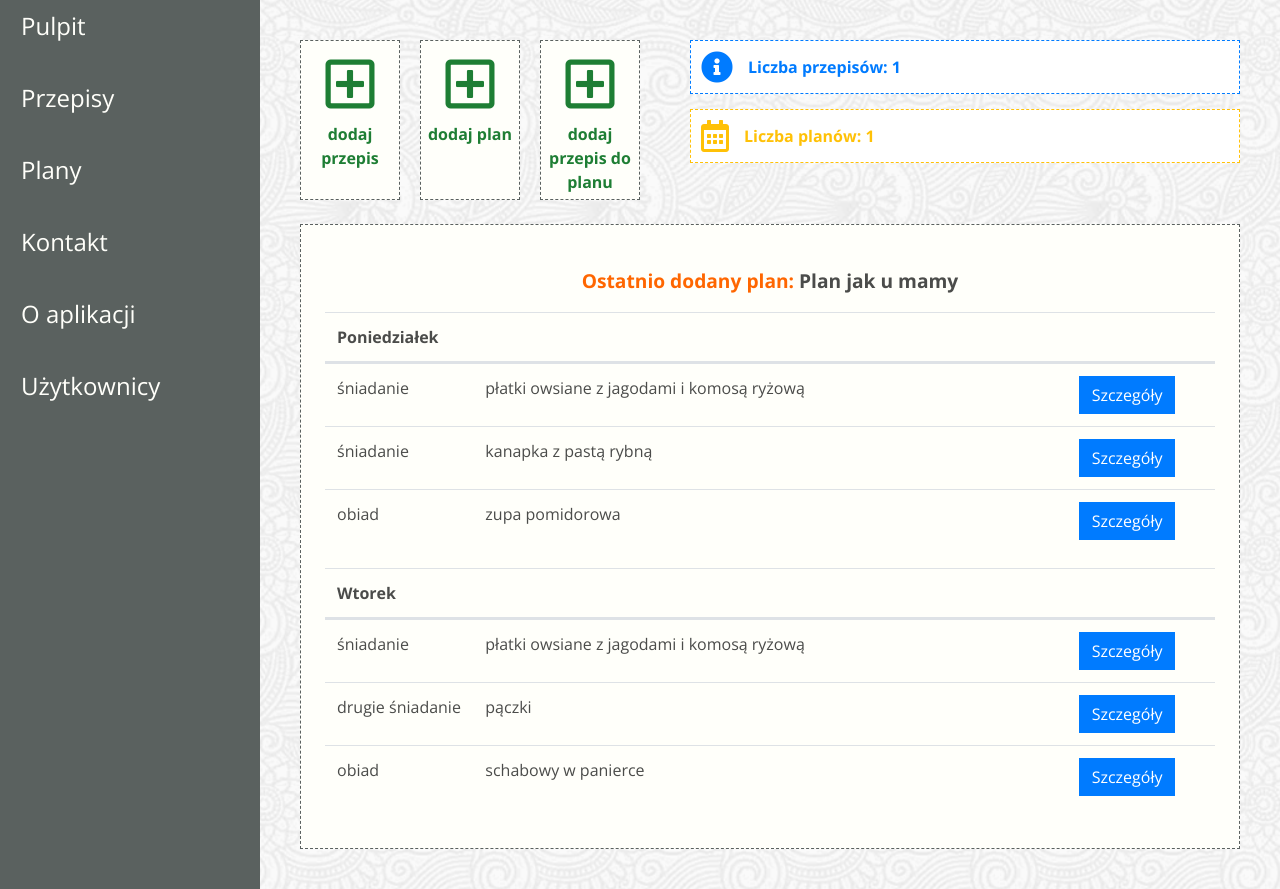
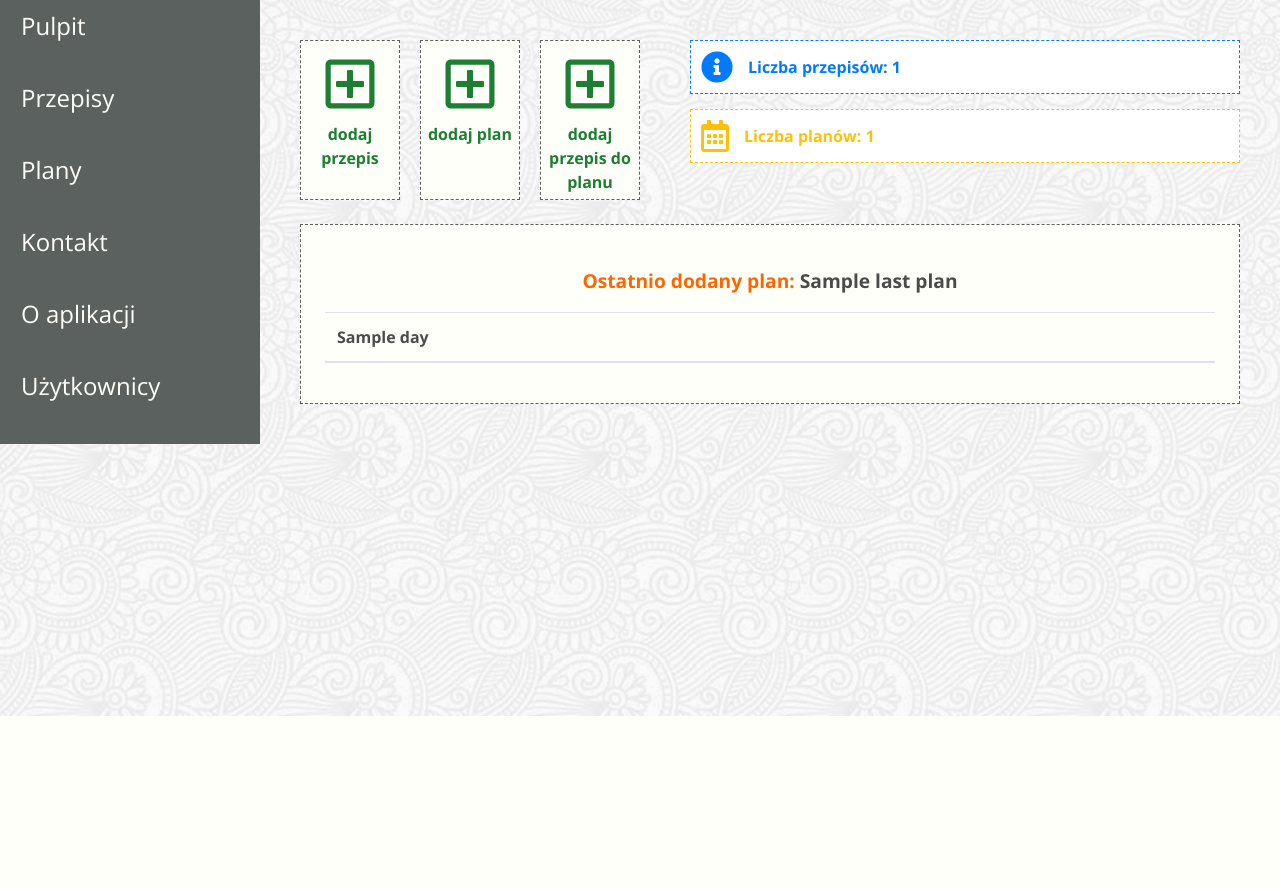
Before and after one commit to Gribek/Food_Plan_App, a Django app: template jedzonko/templates/dashboard.html in a window 1280 px wide. Shown: the part 84-973 px from the top of the page. After the commit the page ends 800 px from the top, so only its background shows below. Run offline with Django 3.2, Linux system fonts and the light colour scheme; the template is opened without the code that fills it: most values are stand-ins (such as "Sample title", 1, 10 or a date in 2020); lists and menus that the app fills with data are empty; some libraries are stand-ins or nearby versions; some web fonts are replaced.

Commit message:
Dodałem wyświetlający się plan na stronie głównej oraz linki do strony głównej z landing page i listy przepisów

```diff
--- a/jedzonko/templates/dashboard.html
+++ b/jedzonko/templates/dashboard.html
@@ -36,59 +36,29 @@
                 </div>
                 <div class="m-4 p-4 border-dashed">
                     <h2 class="dashboard-content-title">
-                        <span>Ostatnio dodany plan:</span> Plan jak u mamy
+                        <span>Ostatnio dodany plan:</span> {{ last_plan.name }}
                     </h2>
                     <table class="table">
+                        {% for day in day_list %}
                         <thead>
                             <tr class="d-flex">
-                                <th class="col-2">Poniedziałek</th>
+                                <th class="col-2">{{ day.get_day_name_display }}</th>
                                 <th class="col-8"></th>
                                 <th class="col-2"></th>
                             </tr>
                         </thead>
-                        <tbody>
-                            <tr class="d-flex">
-                                <td class="col-2">śniadanie</td>
-                                <td class="col-8">płatki owsiane z jagodami i komosą ryżową</td>
-                                <td class="col-2"><button type="button" class="btn btn-primary rounded-0">Szczegóły</button></td>
-                            </tr>
-                            <tr class="d-flex">
-                                <td class="col-2">śniadanie</td>
-                                <td class="col-8">kanapka z pastą rybną</td>
-                                <td class="col-2"><button type="button" class="btn btn-primary rounded-0">Szczegóły</button></td>
-                            </tr>
-                            <tr class="d-flex">
-                                <td class="col-2">obiad</td>
-                                <td class="col-8">zupa pomidorowa</td>
-                                <td class="col-2"><button type="button" class="btn btn-primary rounded-0">Szczegóły</button></td>
-                            </tr>
-                        </tbody>
-                    </table>
-                    <table class="table">
-                        <thead>
-                            <tr class="d-flex">
-                                <th class="col-2">Wtorek</th>
-                                <th class="col-8"></th>
-                                <th class="col-2"></th>
-                            </tr>
-                        </thead>
-                        <tbody>
-                            <tr class="d-flex">
-                                <td class="col-2">śniadanie</td>
-                                <td class="col-8">płatki owsiane z jagodami i komosą ryżową</td>
-                                <td class="col-2"><button type="button" class="btn btn-primary rounded-0">Szczegóły</button></td>
-                            </tr>
-                            <tr class="d-flex">
-                                <td class="col-2">drugie śniadanie</td>
-                                <td class="col-8">pączki</td>
-                                <td class="col-2"><button type="button" class="btn btn-primary rounded-0">Szczegóły</button></td>
-                            </tr>
-                            <tr class="d-flex">
-                                <td class="col-2">obiad</td>
-                                <td class="col-8">schabowy w panierce</td>
-                                <td class="col-2"><button type="button" class="btn btn-primary rounded-0">Szczegóły</button></td>
-                            </tr>
-                        </tbody>
+                            {% for recipe in recipeplans_list %}
+                                {% if recipe.day_name == day.day_name %}
+                                    <tbody>
+                                        <tr class="d-flex">
+                                            <td class="col-2">{{ recipe.meal_name }}</td>
+                                            <td class="col-8">{{ recipe.recipe.name }}</td>
+                                            <td class="col-2"><a href="/recipe/{{ recipe.recipe.id }}" button type="button" class="btn btn-primary rounded-0"> Szczegóły</a></td>
+                                        </tr>
+                                    </tbody>
+                                {% endif %}
+                             {% endfor %}
+                        {% endfor %}
                     </table>
                 </div>
 {% endblock content %}
--- a/jedzonko/templates/index.html
+++ b/jedzonko/templates/index.html
@@ -23,10 +23,7 @@
             </a>
             <ul class="nav nounderline text-uppercase">
                 <li class="nav-item ml-4">
-                    <a class="nav-link color-header" href="login.html">logowanie</a>
-                </li>
-                <li class="nav-item ml-4">
-                    <a class="nav-link color-header" href="registration.html">rejestracja</a>
+                    <a class="nav-link color-header" href="/main">Strona Główna</a>
                 </li>
                 <li class="nav-item ml-4">
                     <a class="nav-link" href="/about/#about">o aplikacji</a>
--- a/jedzonko/templates/recipes.html
+++ b/jedzonko/templates/recipes.html
@@ -22,10 +22,7 @@
             </a>
             <ul class="nav nounderline text-uppercase">
                 <li class="nav-item ml-4">
-                    <a class="nav-link color-header" href="login.html">logowanie</a>
-                </li>
-                <li class="nav-item ml-4">
-                    <a class="nav-link color-header" href="registration.html">rejestracja</a>
+                    <a class="nav-link color-header" href="/main">Strona Główna</a>
                 </li>
                 <li class="nav-item ml-4">
                     <a class="nav-link" href="/about/#about">o aplikacji</a>
```
Also changed, not shown: jedzonko/views.py (+31 -23 lines), scrumlab/urls.py (+2 -6 lines).
